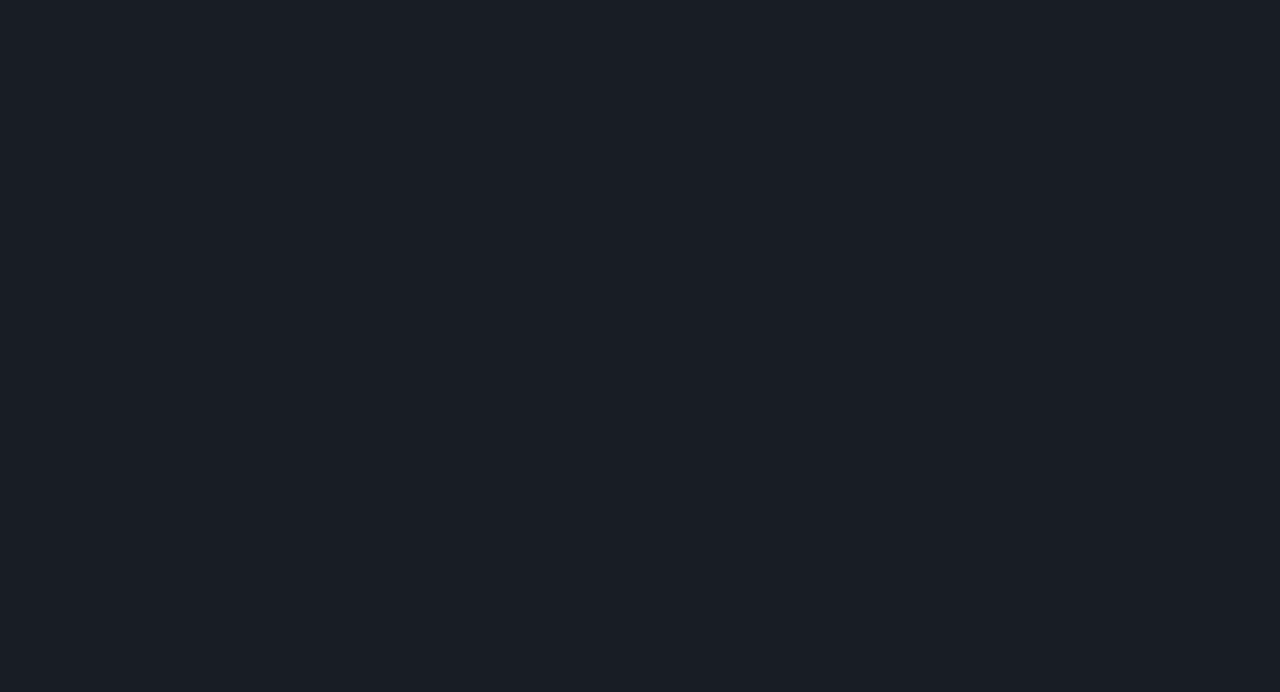
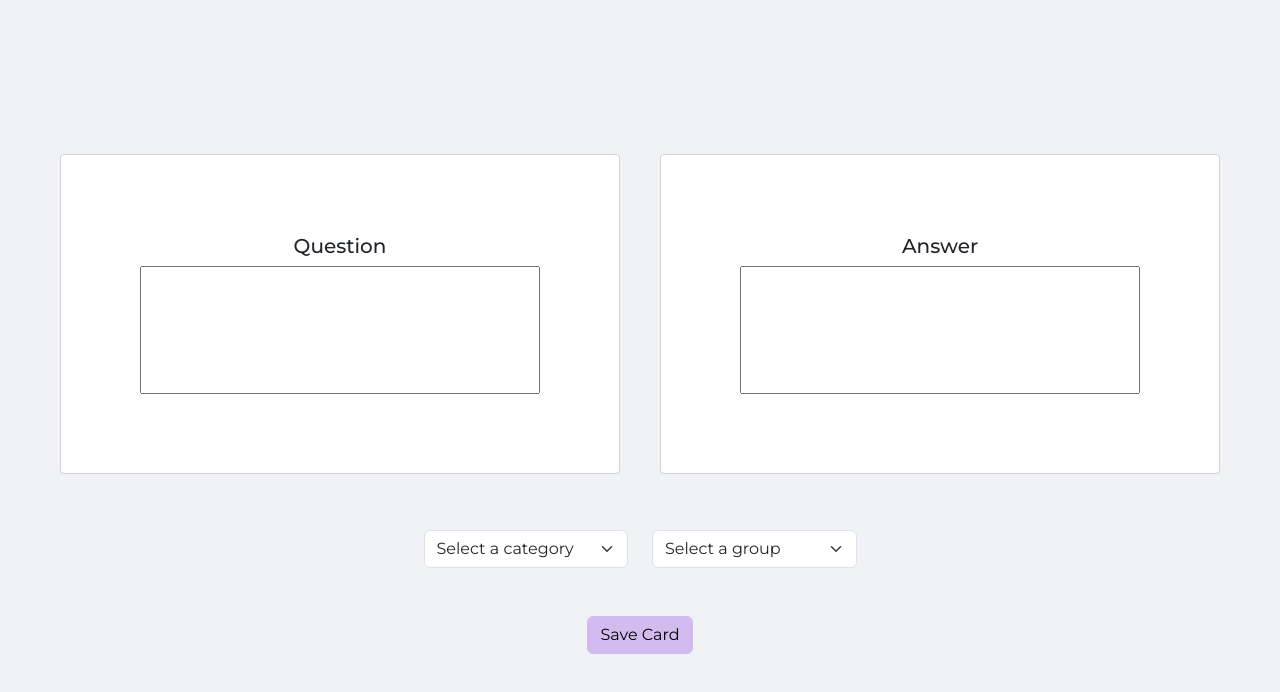
Before and after one commit to Evelator1/learning_platform, a React (Vite) app in the folder client/: page /learningcards/createlearningcard in a window 1280 px wide. Before the commit this address had no page. Shown: the top 692 px of the page. Built offline with nearby package versions, Linux system fonts and the light colour scheme.

Commit message:
added create learning card

```diff
--- a/client/package.json
+++ b/client/package.json
@@ -23,7 +23,7 @@
     "react": "^18.2.0",
     "react-bootstrap": "^2.8.0",
     "react-dom": "^18.2.0",
-    "react-hook-form": "^7.45.1",
+    "react-hook-form": "^7.45.2",
     "react-modal": "^3.16.1",
     "react-router-dom": "^6.14.1",
     "vite-plugin-svgr": "^3.2.0"
--- a/client/src/App.jsx
+++ b/client/src/App.jsx
@@ -15,8 +15,7 @@ import "bootstrap/dist/css/bootstrap.min.css";
 import { axiosClient } from "./axiosClient";
 
 import LearningCardList from "./components/LearningCards/LearningCardList";
-// import LearningCard from "./components/LearningCards/LearningCard";
-// import cardData from "./components/LearningCards/LearningCardsData";
+import NewLearningCard from "./components/LearningCards/NewLearningCard";
 
 function App() {
   const [userInfo, setUserInfo] = useState();
@@ -29,6 +28,10 @@ function App() {
           {" "}
         </Route>
         <Route path="/learningcards" element={<LearningCardList />}></Route>
+        <Route
+          path="/learningcards/createlearningcard"
+          element={<NewLearningCard />}
+        ></Route>
         <Route path="/login" element={<Login setUserInfo={setUserInfo} />}>
           {" "}
         </Route>
--- /dev/null
+++ b/client/src/components/LearningCards/NewLearningCard.jsx
@@ -0,0 +1,61 @@
+import { useForm } from "react-hook-form";
+import React, { useState, useEffect } from "react";
+import "bootstrap/dist/css/bootstrap.min.css";
+import "./learningCards.css";
+
+export default function NewLearningCard() {
+  const [flip, setFlip] = useState(false);
+
+  const handleCardClick = () => {
+    setFlip(!flip);
+  };
+
+  return (
+    <>
+      <div className="container-fluid vh-100 d-flex flex-column justify-content-center align-items-center">
+        <div className="row d-flex justify-content-center align-items-center">
+          <div className="col-6">
+            <div className="card d-flex flex-column">
+              <h5>Question</h5>
+              <input
+                type="text"
+                style={{
+                  width: "25rem",
+                  height: "8rem",
+                }}
+                className="custom-input"
+              />
+            </div>
+          </div>
+          <div className="col-6">
+            <div className="card d-flex flex-column">
+              <h5>Answer</h5>
+              <input type="text" style={{ width: "25rem", height: "8rem" }} />
+            </div>
+          </div>
+        </div>
+        <div className="row mt-5">
+          <div className="col d-flex align-items-center justify-content-center">
+            <select class="form-select" aria-label="Default select example">
+              <option selected>Select a category</option>
+              <option value="1">Technical Question</option>
+              <option value="2">Non-technical Question</option>
+            </select>
+          </div>
+          <div className="col d-flex align-items-center justify-content-center">
+            <select class="form-select" aria-label="Default select example">
+              <option selected>Select a group</option>
+              <option value="1">Easy Question</option>
+              <option value="2">Hard Question</option>
+            </select>
+          </div>
+        </div>
+        <div className="row mt-5">
+          <div className="col d-flex align-items-center justify-content-center">
+            <button className="btn btn-primary savecardbtn">Save Card</button>
+          </div>
+        </div>
+      </div>
+    </>
+  );
+}
--- a/client/src/components/LearningCards/learningCards.css
+++ b/client/src/components/LearningCards/learningCards.css
@@ -5,8 +5,8 @@
   position: relative;
   border-radius: 0.25rem;
   transform-style: preserve-3d;
-  height: 15rem;
-  width: 25rem;
+  height: 20rem;
+  width: 35rem;
   transition: 200ms;
   transform: rotateY(var("angle"));
   transform: perspective(1000px) rotateY(var(--rotate-y, 0));
@@ -25,3 +25,14 @@
 .card .back {
   transform: rotateY(180deg);
 }
+
+.custom-input {
+  height: 8rem; /* You can adjust this value to your desired height */
+  line-height: 8rem;
+}
+
+.savecardbtn {
+  background-color: #d2bbee !important;
+  border-color: #d2bbee !important;
+  color: black;
+}
```
Also changed, not shown: 1 other file (tests, documents, lock files or other folders).
